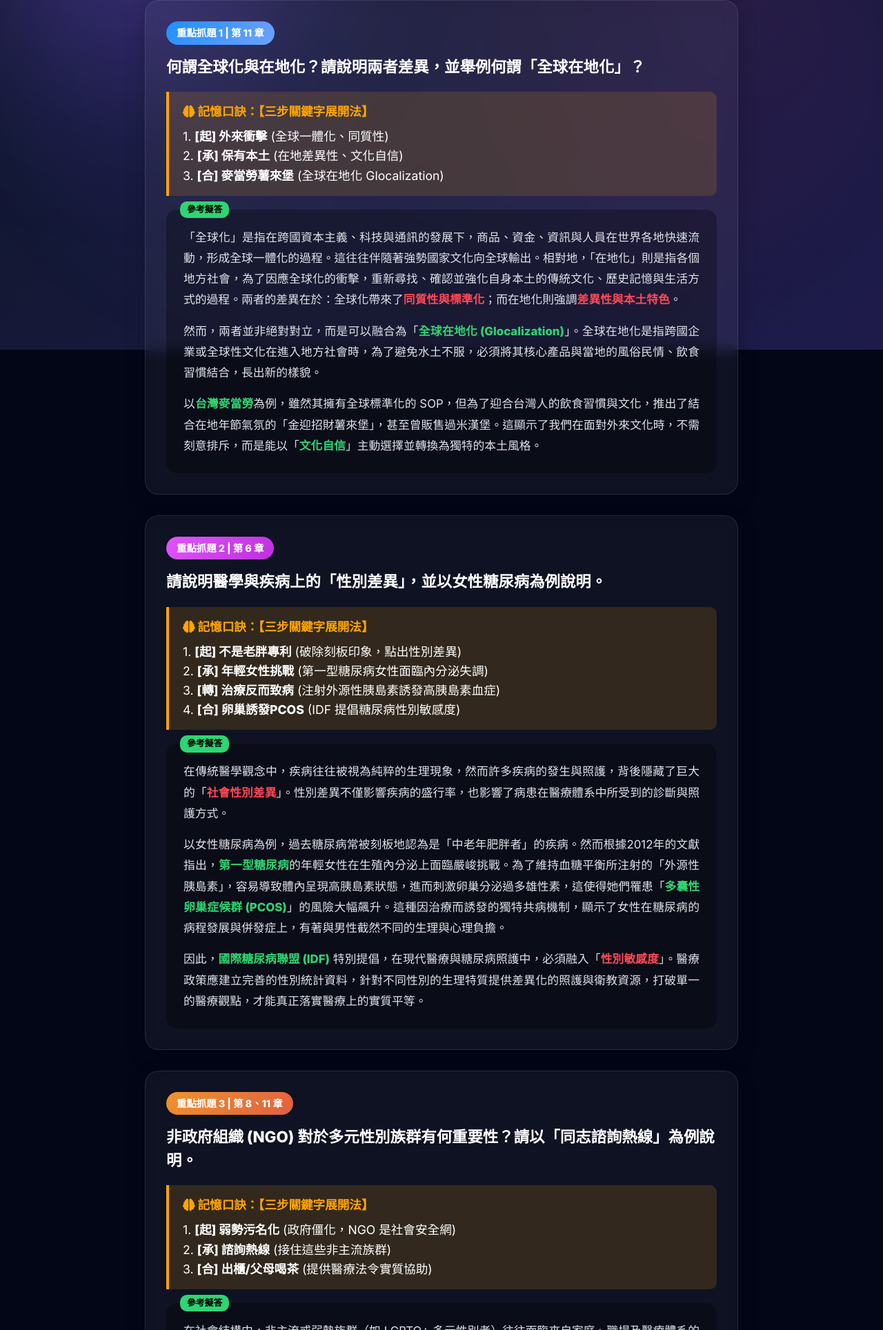
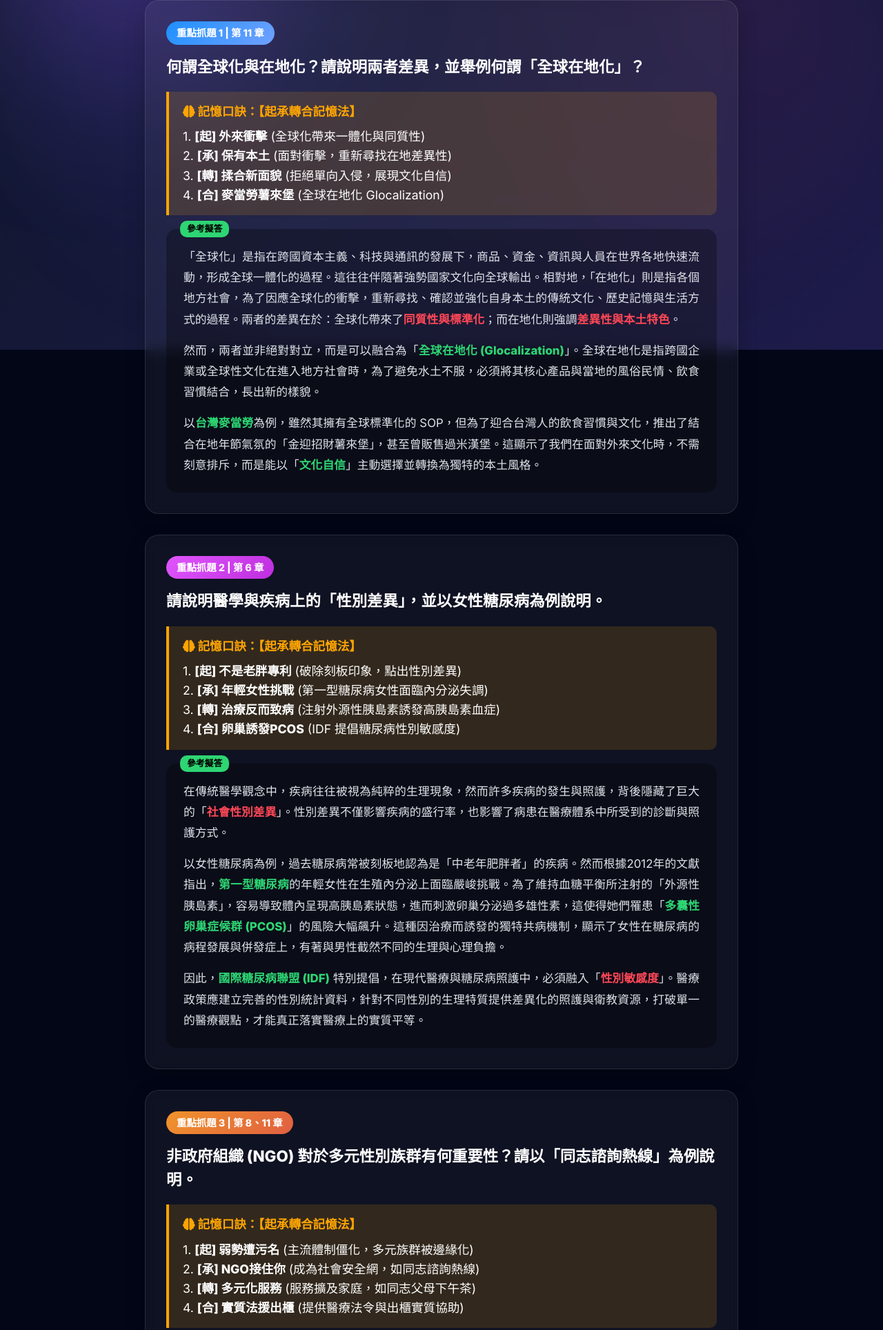
Before and after one commit to m0904103/gender-health-study-app, a website: page short-answers.html in a window 1280 px wide. Shown: the part 293-2221 px from the top of the page at 69% size. Drawn offline with Linux system fonts and the light colour scheme.

Commit message:
Upgrade all mnemonics to 4-step Qi-Cheng-Zhuan-He

```diff
--- a/short-answers.html
+++ b/short-answers.html
@@ -216,11 +216,12 @@
             <div class="qa-title">何謂全球化與在地化？請說明兩者差異，並舉例何謂「全球在地化」？</div>
 
             <div class="qa-mnemonic">
-                <div class="qa-mnemonic-title"><i class="fas fa-brain"></i> 記憶口訣：【三步關鍵字展開法】</div>
+                <div class="qa-mnemonic-title"><i class="fas fa-brain"></i> 記憶口訣：【起承轉合記憶法】</div>
                 <div class="qa-mnemonic-content">
-                    1. <b>[起] 外來衝擊</b> (全球一體化、同質性)<br>
-                    2. <b>[承] 保有本土</b> (在地差異性、文化自信)<br>
-                    3. <b>[合] 麥當勞薯來堡</b> (全球在地化 Glocalization)
+                    1. <b>[起] 外來衝擊</b> (全球化帶來一體化與同質性)<br>
+                    2. <b>[承] 保有本土</b> (面對衝擊，重新尋找在地差異性)<br>
+                    3. <b>[轉] 揉合新面貌</b> (拒絕單向入侵，展現文化自信)<br>
+                    4. <b>[合] 麥當勞薯來堡</b> (全球在地化 Glocalization)
                 </div>
             </div>
 
@@ -237,7 +238,7 @@
             <div class="qa-title">請說明醫學與疾病上的「性別差異」，並以女性糖尿病為例說明。</div>
 
             <div class="qa-mnemonic">
-                <div class="qa-mnemonic-title"><i class="fas fa-brain"></i> 記憶口訣：【三步關鍵字展開法】</div>
+                <div class="qa-mnemonic-title"><i class="fas fa-brain"></i> 記憶口訣：【起承轉合記憶法】</div>
                 <div class="qa-mnemonic-content">
                     1. <b>[起] 不是老胖專利</b> (破除刻板印象，點出性別差異)<br>
                     2. <b>[承] 年輕女性挑戰</b> (第一型糖尿病女性面臨內分泌失調)<br>
@@ -259,11 +260,12 @@
             <div class="qa-title">非政府組織 (NGO) 對於多元性別族群有何重要性？請以「同志諮詢熱線」為例說明。</div>
 
             <div class="qa-mnemonic">
-                <div class="qa-mnemonic-title"><i class="fas fa-brain"></i> 記憶口訣：【三步關鍵字展開法】</div>
+                <div class="qa-mnemonic-title"><i class="fas fa-brain"></i> 記憶口訣：【起承轉合記憶法】</div>
                 <div class="qa-mnemonic-content">
-                    1. <b>[起] 弱勢污名化</b> (政府僵化，NGO 是社會安全網)<br>
-                    2. <b>[承] 諮詢熱線</b> (接住這些非主流族群)<br>
-                    3. <b>[合] 出櫃/父母喝茶</b> (提供醫療法令實質協助)
+                    1. <b>[起] 弱勢遭污名</b> (主流體制僵化，多元族群被邊緣化)<br>
+                    2. <b>[承] NGO接住你</b> (成為社會安全網，如同志諮詢熱線)<br>
+                    3. <b>[轉] 多元化服務</b> (服務擴及家庭，如同志父母下午茶)<br>
+                    4. <b>[合] 實質法援出櫃</b> (提供醫療法令與出櫃實質協助)
                 </div>
             </div>
 
@@ -280,11 +282,12 @@
             <div class="qa-title">何謂「性別主流化」？試說明 CEDAW 公約的核心概念與國內實施現況。</div>
 
             <div class="qa-mnemonic">
-                <div class="qa-mnemonic-title"><i class="fas fa-brain"></i> 記憶口訣：【三步關鍵字展開法】</div>
+                <div class="qa-mnemonic-title"><i class="fas fa-brain"></i> 記憶口訣：【起承轉合記憶法】</div>
                 <div class="qa-mnemonic-content">
-                    1. <b>[起] 政策看見差異</b> (性別統計、性別影響評估)<br>
-                    2. <b>[承] 婦女法典 CEDAW</b> (國內法化、國家報告)<br>
-                    3. <b>[合] 三大核心不可退讓</b> (不歧視、實質平等、國家義務)
+                    1. <b>[起] 看見差異</b> (推動性別主流化，重視性別統計)<br>
+                    2. <b>[承] 國際標準</b> (CEDAW 國內法化，定期發表國家報告)<br>
+                    3. <b>[轉] 超越形式</b> (打破齊頭式平等，追求「實質平等」)<br>
+                    4. <b>[合] 三大核心</b> (不歧視、實質平等、國家義務)
                 </div>
             </div>
 
```
